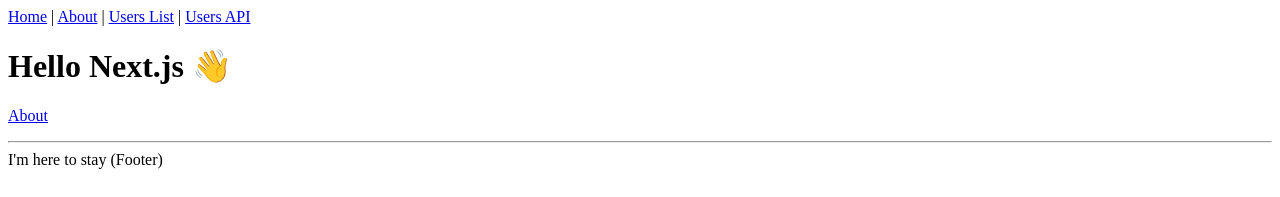
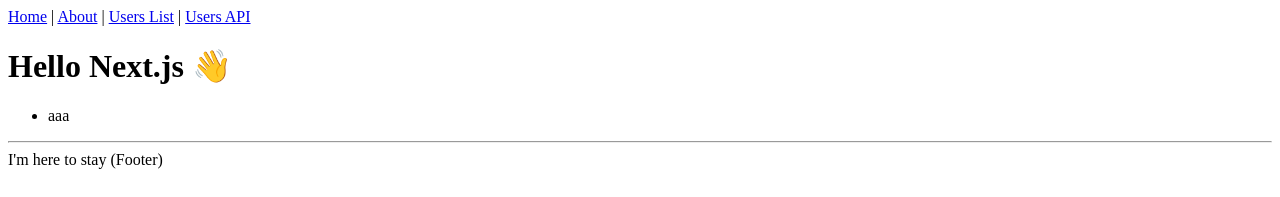
Before and after one commit to yensaki/among-self, a Next.js app: page / in a window 1280 px wide. Shown: the top 197 px of the page. Built offline with nearby package versions, Linux system fonts and the light colour scheme.

Commit message:
Crew Component

```diff
--- a/pages/index.tsx
+++ b/pages/index.tsx
@@ -1,14 +1,20 @@
 import Link from 'next/link'
 import Layout from '../components/Layout'
+
+const Crew = () => (
+  <li>
+    <div>
+      aaa
+    </div>
+  </li>
+)
 
 const IndexPage = () => (
   <Layout title="Home | Next.js + TypeScript Example">
     <h1>Hello Next.js 👋</h1>
-    <p>
-      <Link href="/about">
-        <a>About</a>
-      </Link>
-    </p>
+    <ul>
+      <Crew></Crew>
+    </ul>
   </Layout>
 )
 
```
